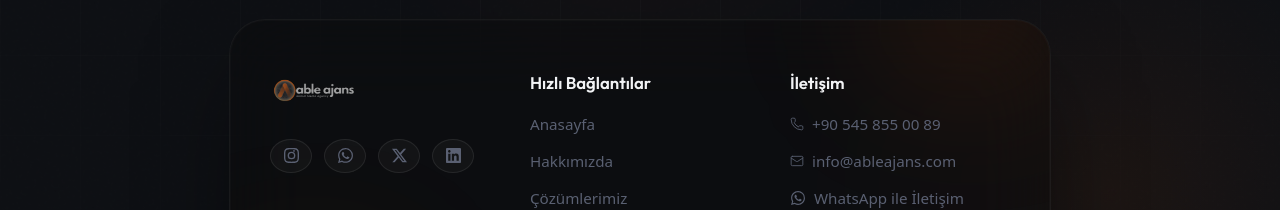
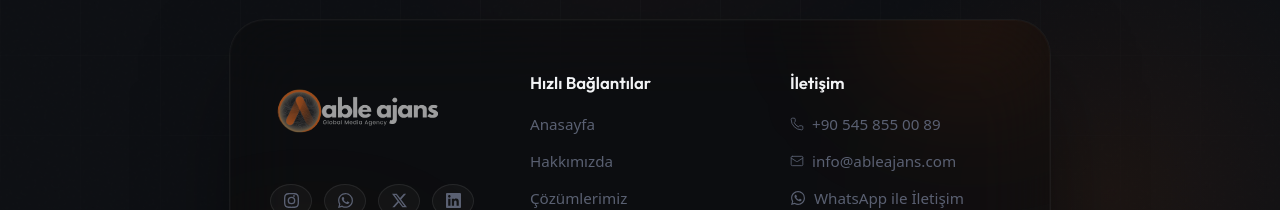
Before and after one commit to haratmehmet/ableajansweb, a Next.js app: page / in a window 1280 px wide. Shown: the part 425-635 px from the top of the page. Built offline with nearby package versions, Linux system fonts and the light colour scheme; no server answers; the database is empty.

Commit message:
Increase footer logo size

```diff
--- a/src/components/layout/Footer.tsx
+++ b/src/components/layout/Footer.tsx
@@ -127,17 +127,18 @@ export default async function Footer() {
               <Image
                 src={footerData.logoUrl}
                 alt="Able Ajans Logo"
-                width={160}
-                height={45}
-                style={{ objectFit: "contain", width: "auto", height: "45px", display: "block" }}
+                width={180}
+                height={60}
+                style={{ objectFit: "contain", width: "180px", height: "auto", display: "block" }}
                 className="footer-logo"
               />
             ) : (
               <Image
                 src="/assets/Logo.svg"
                 alt="Able Ajans Logo"
-                width={160}
-                height={50}
+                width={180}
+                height={60}
+                style={{ objectFit: "contain", width: "180px", height: "auto", display: "block" }}
                 className="footer-logo"
               />
             )}
```
